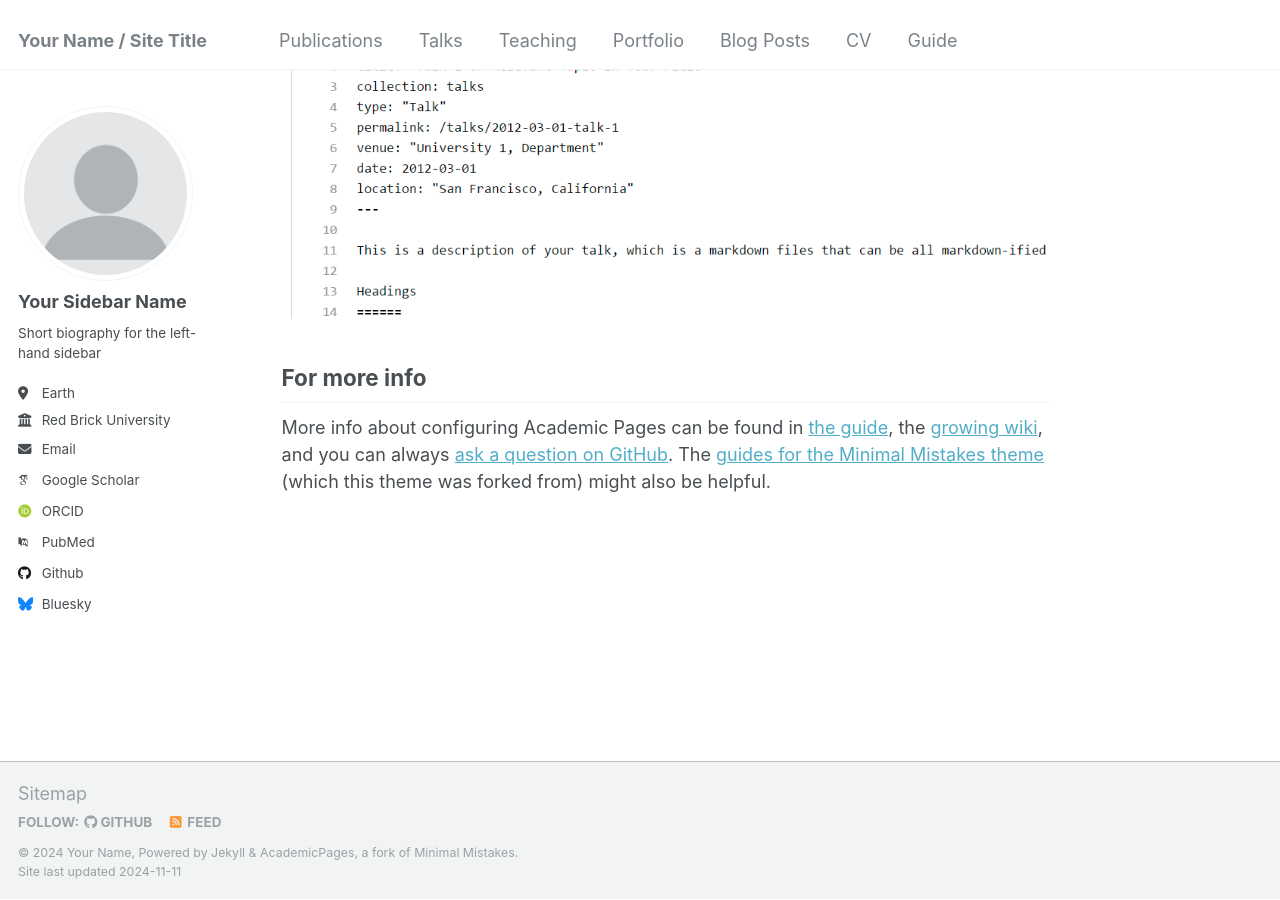
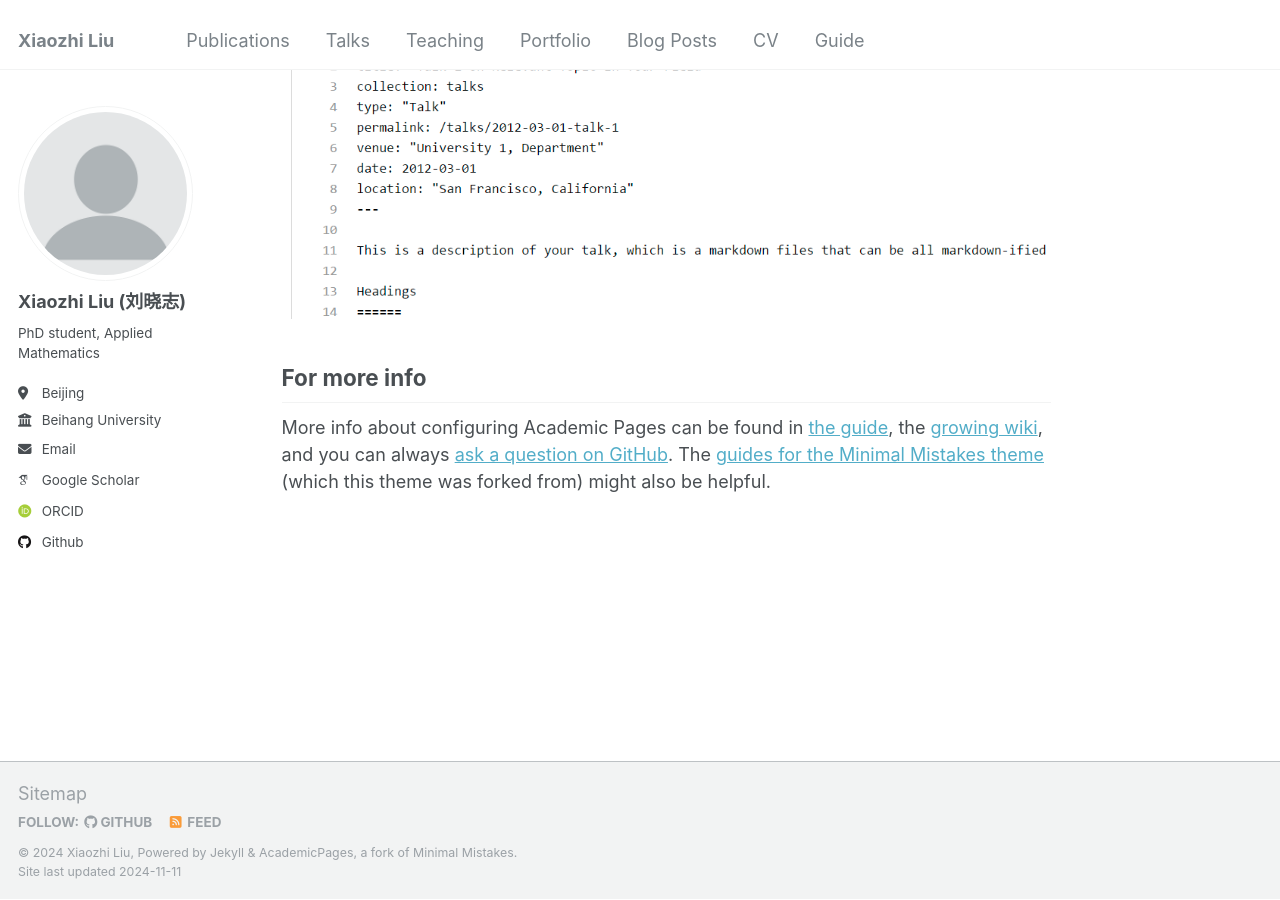
Before and after one commit to xzliu-opt/xzliu-opt.github.io, a Jekyll site: the page built from _pages/about.md, in a window 1280 px wide and 900 px high, scrolled down 2480 px. Built offline with Jekyll 4.4.1, drawn with Linux system fonts in a browser that asks for light colours; some web fonts are replaced.

Commit message:
Update _config.yml

```diff
--- a/_config.yml
+++ b/_config.yml
@@ -8,13 +8,13 @@
 
 # Basic Site Settings
 locale                   : "en-US"
-title                    : "Your Name / Site Title"
+title                    : "Xiaozhi Liu"
 title_separator          : "-"
-name                     : &name "Your Name"
-description              : &description "personal description"
-url                      : https://academicpages.github.io # the base hostname & protocol for your site e.g. "https://mmistakes.github.io"
+name                     : &name "Xiaozhi Liu"
+description              : &description "PhD student, Applied Mathematics"
+url                      : https://xzliu-opt.github.io/ # the base hostname & protocol for your site e.g. "https://mmistakes.github.io"
 baseurl                  : "" # the subpath of your site, e.g. "/blog"
-repository               : "academicpages/academicpages.github.io"
+repository               : "xzliu-opt.github.io/"
 
 # Site Author - The following control what appear as part of the author content on the side bar.
 #               If a field is blank the icon and link will not appear, otherwise it will be shown.
@@ -22,21 +22,21 @@ repository               : "academicpages/academicpages.github.io"
 author:
   # Biographic information
   avatar           : "profile.png"
-  name             : "Your Sidebar Name"
+  name             : "Xiaozhi Liu (刘晓志)"
   pronouns         : # example: "she/her"
-  bio              : "Short biography for the left-hand sidebar"
-  location         : "Earth"
-  employer         : "Red Brick University"
+  bio              : "PhD student, Applied Mathematics"
+  location         : "Beijing"
+  employer         : "Beihang University"
   uri              : # URL
-  email            : "none@example.org"
+  email            : "xzliu@buaa.edu.cn"
 
   # Academic websites
   arxiv            : # URL - Update with the correct link to your profile
   googlescholar    : "https://scholar.google.com/citations?user=PS_CX0AAAAAJ"
   impactstory      : # URL
-  orcid            : "http://orcid.org/yourorcidurl"
+  orcid            : "http://orcid.org/0009-0007-7828-3919"
   semantic         : # URL
-  pubmed           : "https://www.ncbi.nlm.nih.gov/pubmed/?term=john+snow"
+  pubmed           :
   researchgate     : # URL
   scopus           : # URL
 
@@ -44,12 +44,12 @@ author:
   bitbucket        : # Username - Update with your username on the site
   codepen          : # Username
   dribbble         : # Username
-  github           : "academicpages"
+  github           : "xzliu-opt"
   kaggle           : # Username
   stackoverflow    : # User number or user number and name (i.e., use "1" or "1/jeff-atwood")
 
   # Social media
-  bluesky          : "bsky.app" # Replace this with you Bluesky username
+  bluesky          : # Replace this with you Bluesky username
   facebook         : # Username
   flickr           : # Username
   foursquare       : # Username
```
